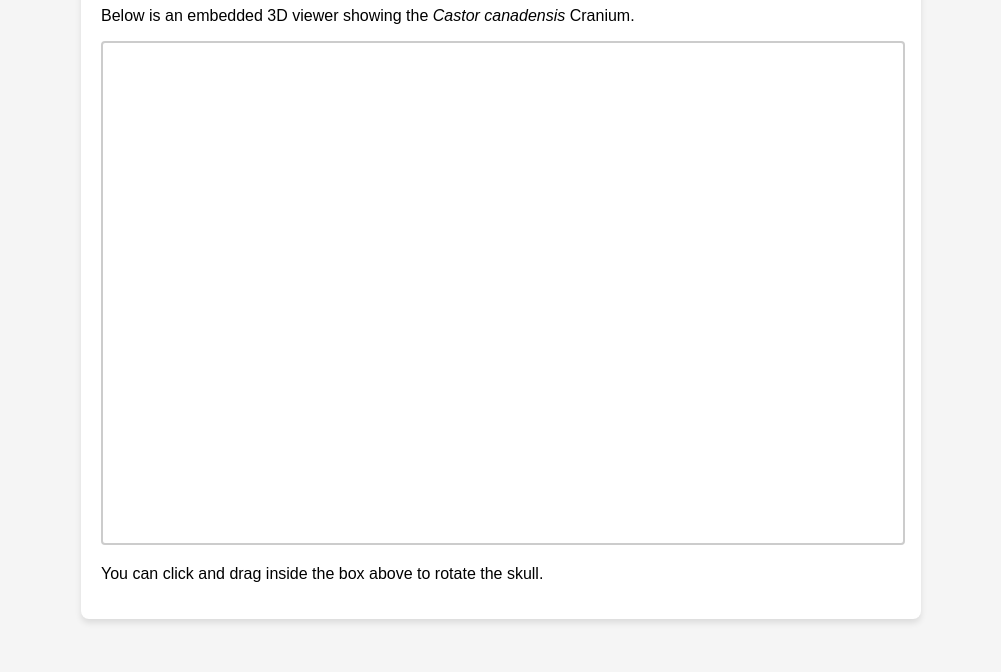
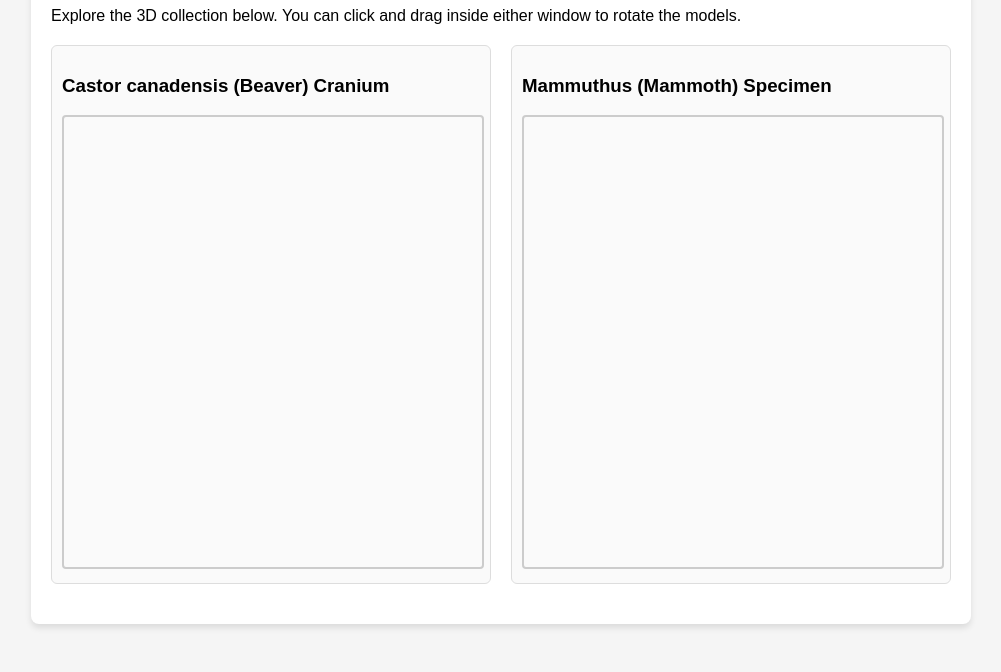
Before and after one commit to bacarium/edgewater, a plain HTML site: page index.html in a window 1280 px wide. Shown: the part 141-813 px from the top of the page, without its empty margins (139-1140 px from the left). Drawn offline with Linux system fonts and the light colour scheme; a web font is replaced by a local one.

Commit message:
Update index.html to add second iframe for mammoth.

```diff
--- a/index.html
+++ b/index.html
@@ -11,17 +11,32 @@
             background-color: #f5f5f5;
         }
         .container {
-            max-width: 800px;
+            max-width: 900px; /* Widened slightly to give both viewers room */
             margin: 0 auto;
             background: white;
             padding: 20px;
             border-radius: 8px;
             box-shadow: 0 4px 6px rgba(0,0,0,0.1);
         }
-        /* This changes the iframe from full-screen to an embedded box */
+
+        /* Grid layout to put them side-by-side on desktop, stacked on mobile */
+        .viewer-grid {
+            display: grid;
+            grid-template-columns: repeat(auto-fit, minmax(400px, 1fr));
+            gap: 20px;
+            margin: 20px 0;
+        }
+
+        .viewer-card {
+            border: 1px solid #ddd;
+            border-radius: 6px;
+            padding: 10px;
+            background: #fafafa;
+        }
+
         iframe {
             width: 100%;
-            height: 500px; /* Gives it a fixed height */
+            height: 450px; /* Adjusted height for side-by-side viewing */
             border: 2px solid #ccc;
             border-radius: 4px;
         }
@@ -31,11 +46,22 @@
 
     <div class="container">
         <h1>Specimen Showcase</h1>
-        <p>Below is an embedded 3D viewer showing the <em>Castor canadensis</em> Cranium.</p>
+        <p>Explore the 3D collection below. You can click and drag inside either window to rotate the models.</p>
 
-        <iframe src="/edgewater/beaver.html" title="Beaver Viewer"></iframe>
+        <div class="viewer-grid">
 
-        <p>You can click and drag inside the box above to rotate the skull.</p>
+            <div class="viewer-card">
+                <h3>Castor canadensis (Beaver) Cranium</h3>
+                <iframe src="/edgewater/beaver.html" title="Beaver Viewer"></iframe>
+            </div>
+
+            <div class="viewer-card">
+                <h3>Mammuthus (Mammoth) Specimen</h3>
+                <iframe src="/edgewater/mammoth.html" title="Mammoth Viewer"></iframe>
+            </div>
+
+        </div>
+
     </div>
 
 </body>
```
